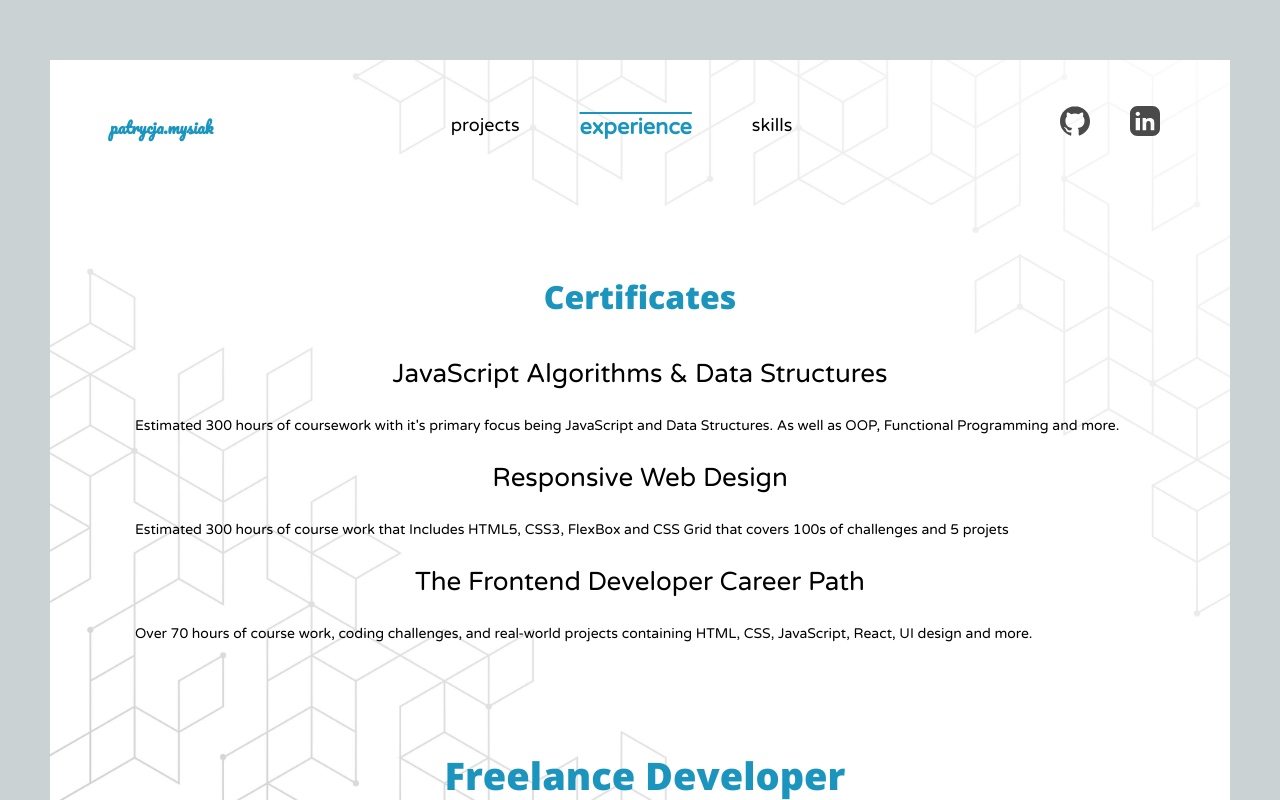
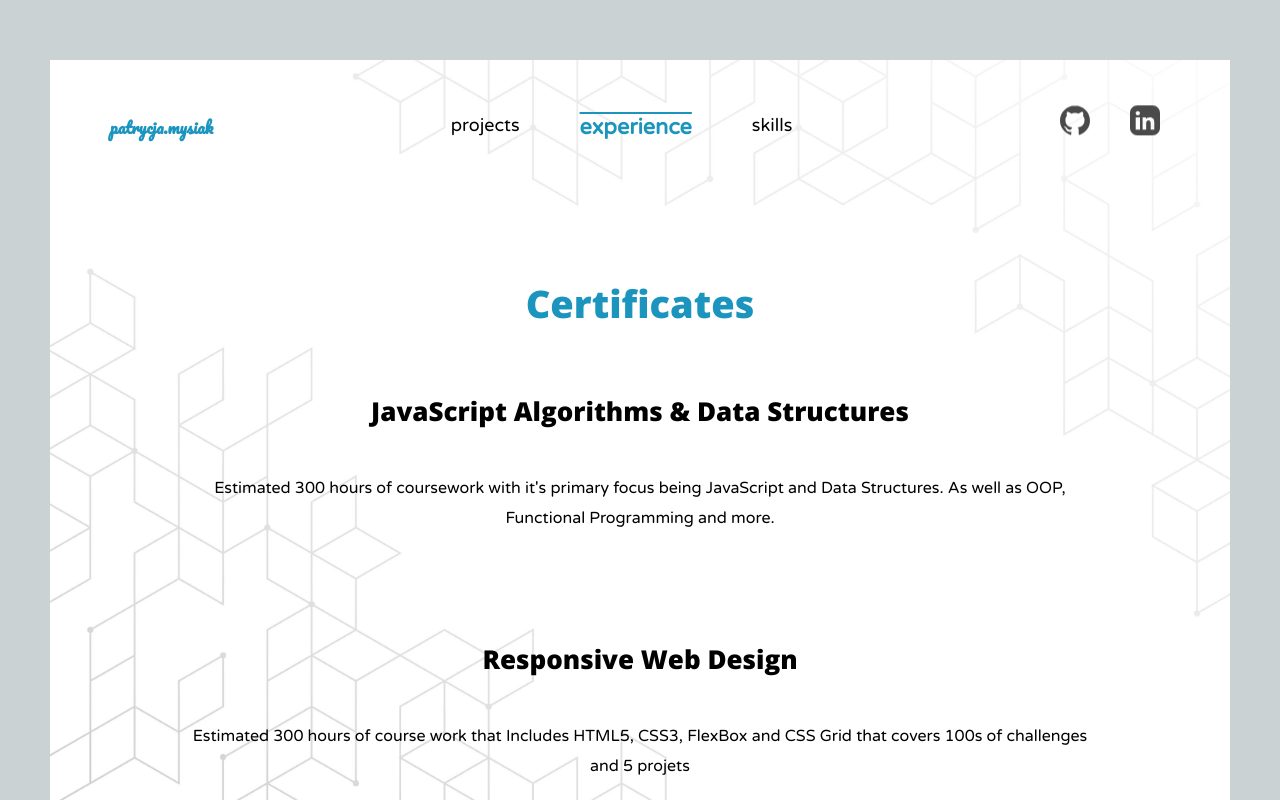
Before and after one commit to Patka879/my-portfolio, a React (Create React App) app: page /experience in a window 1280 px wide. Shown: the top 800 px of the page. Built offline with nearby package versions, Linux system fonts and the light colour scheme.

Commit message:
fonts adjusted to media queries

```diff
--- a/src/style.css
+++ b/src/style.css
@@ -165,6 +165,8 @@ nav * {
 
 .experience-container {
     margin: 120px 10px 0 10px;
+    display: flex;
+    flex-direction: column;
 }
 
 ul {
@@ -181,6 +183,13 @@ ul {
     color:rgb(28, 149, 190)
 }
 
+.cert-data {
+    margin: 0px 22px 100px 22px;
+    animation-name: fadein;
+    animation-duration: 0.75s;
+    animation-timing-function: ease-in-out;
+}
+
 .certificates-title {
     font-family: 'Open Sans', sans-serif;
     font-size: 32px;
@@ -189,21 +198,26 @@ ul {
     color:rgb(28, 149, 190)
 }
 
-.cert-data {
-    margin-bottom: 100px;
-    animation-name: fadein;
-    animation-duration: 0.75s;
-    animation-timing-function: ease-in-out;
-}
-
 .certificate {
     font-size: 26px;
     text-decoration: none;
     color: black;
-    text-align:center;
+    display: inline-block;
+    text-align: center;
+    width: 100%;
+    font-family: 'Open Sans', sans-serif;
+    margin-bottom: 40px;
 }
 
-li, .cert--description {
+.cert--description {
+    text-align: center;
+    font-size: 14px;
+    line-height: 22px;
+    font-weight: 400;
+    font-family: 'Varela Round', sans-serif;
+}
+
+li {
     font-size: 14px;
     line-height: 22px;
     font-weight: 400;
@@ -280,12 +294,19 @@ li:hover, .certificate:hover{
     .experience-container {
         margin: 100px 40px 0px 40px;
     }
+    .certificates-title {
+        font-size: 36px;
+    }
+    .cert--description {
+        font-size: 18px;
+        margin: 46px;
+    }
     ul {
         font-size: 36px;
     }
     li {
         font-size: 18px;
-        margin: 30px;
+        margin: 46px;
     }
     .skill--icon {
         width: 30%;
@@ -394,6 +415,17 @@ li:hover, .certificate:hover{
     .experience-container {
         margin: 70px 0;
     }
+    .certificates-title {
+        font-size: 38px;
+        font-weight: 700;
+    }
+    .certificate {
+        font-size: 26px;
+    }
+    .cert--description {
+        font-size: 16px;
+        line-height: 30px;
+    }
     ul {
         font-size: 38px;
         font-weight: 700;
@@ -491,6 +523,10 @@ li:hover, .certificate:hover{
     .project-description {
         font-size: 18px;
     }
+    .cert--description {
+        font-size: 20px;
+        line-height: 45px;
+    }
     li {
         font-size: 20px;
     }
@@ -520,6 +556,13 @@ li:hover, .certificate:hover{
           font-size: 22px;
           line-height: 36px;
       }
+      .certificates-title {
+        font-size: 42px;
+      }
+      .cert--description {
+        font-size: 24px;
+        line-height: 48px;
+      }
       ul {
           font-size: 42px;
       }
@@ -544,6 +587,12 @@ li:hover, .certificate:hover{
     }
     .project--title {
         font-size: 52px;
+    }
+    .certificates-title {
+        font-size: 52px;
+    }
+    .cert--description{
+        height: 60px;
     }
     ul {
         font-size: 52px;
@@ -575,6 +624,12 @@ li:hover, .certificate:hover{
     }
     .experience-container {
         margin: 90px 150px;
+    }
+    .certificates-title {
+        font-size: 40px;
+    }
+    .cert--description {
+        font-size: 28px;
     }
     ul {
         font-size: 40px;
@@ -650,6 +705,15 @@ li:hover, .certificate:hover{
         line-height: 80px;
         height: 100px;
       }
+      .certificates-title {
+        font-size: 100px;
+        line-height: 160px;
+      }
+      .cert--description {
+        font-size: 60px;
+        line-height: 90px;
+        height: 200px;
+      }
       ul {
         font-size: 100px;
         line-height: 160px;
@@ -702,6 +766,15 @@ li:hover, .certificate:hover{
     .experience-container {
         margin-left: 300px;
     }
+    .certificates-title {
+        font-size: 120px;
+        line-height: 260px;
+    }
+    .cert--description {
+      font-size: 60px;
+      line-height: 90px;
+      height: 200px;
+    }
     ul {
         font-size: 120px;
         line-height: 260px;
```
